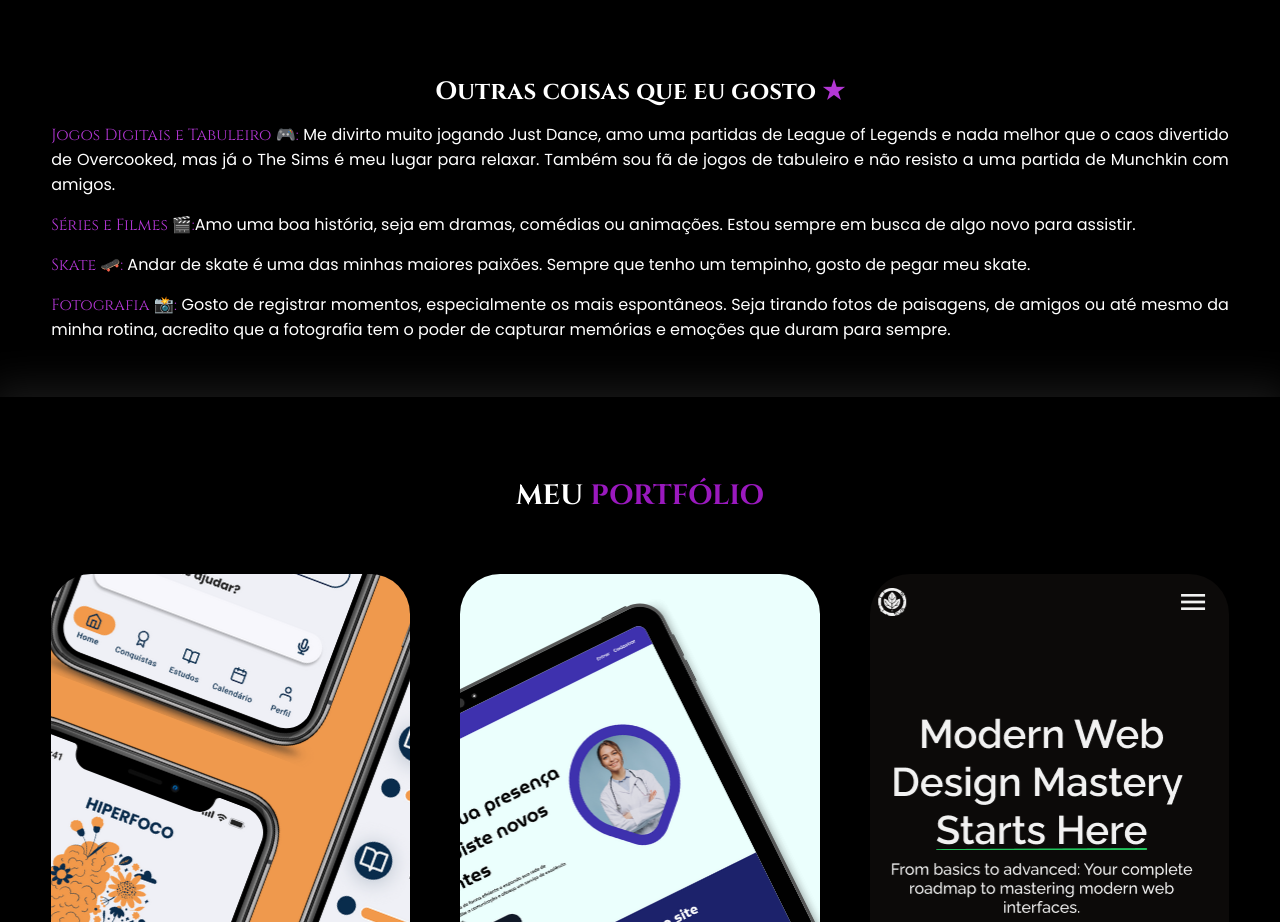
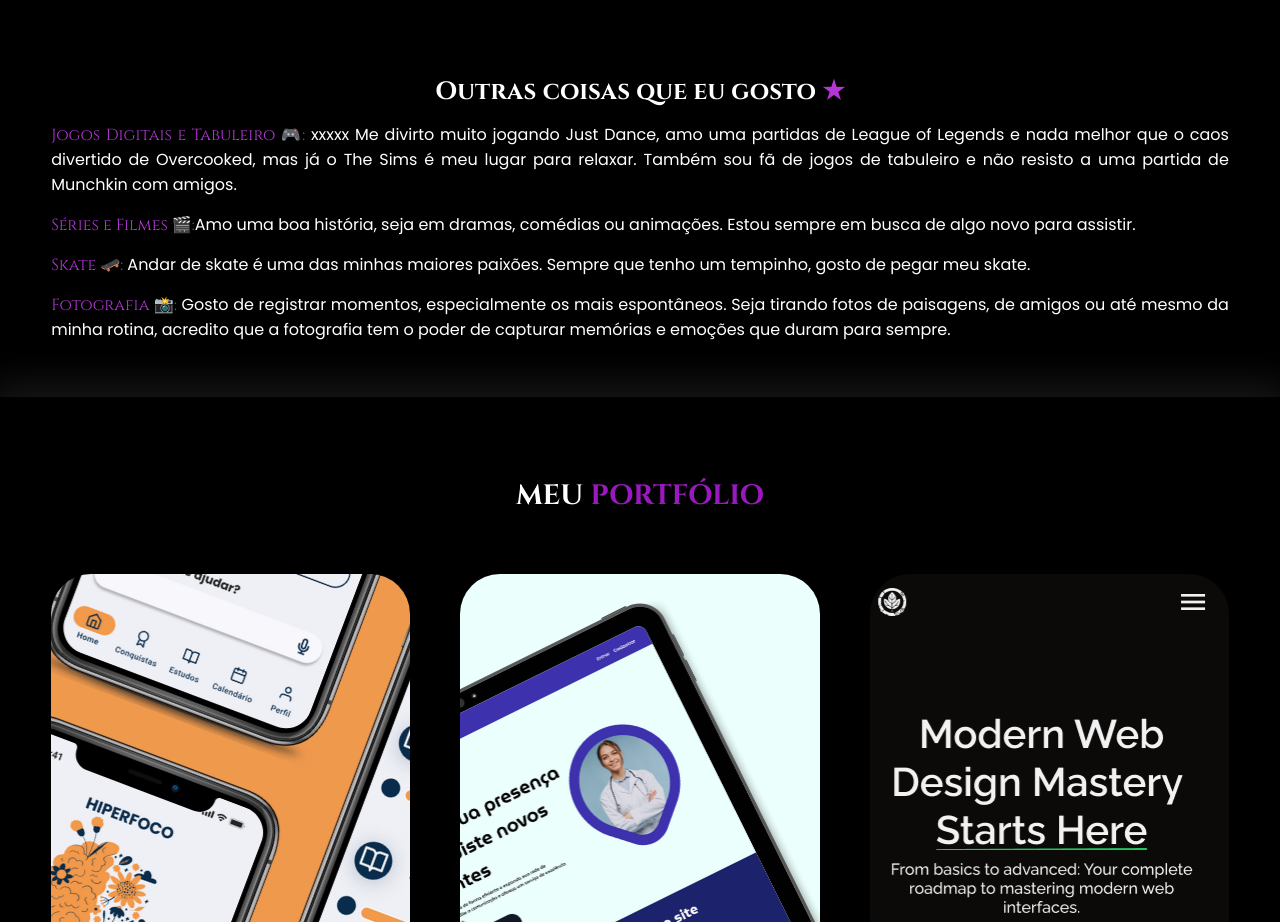
Before and after one commit to Gaburiiere/Portfolio, a plain HTML site: page index.html in a window 1280 px wide. Shown: the part 2866-3788 px from the top of the page. Drawn offline with nearby package versions, Linux system fonts and the light colour scheme; a web font is replaced by a local one.

Commit message:
segundo commit

```diff
--- a/index.html
+++ b/index.html
@@ -189,7 +189,7 @@
       <div class="flex">
         <div class="txt-coisas-que-gosto">
           <h1>Outras coisas que eu gosto <span>★</span></h1>
-          <p> <span>Jogos Digitais e Tabuleiro 🎮:</span>  Me divirto muito jogando Just Dance, amo uma partidas de League of Legends e nada melhor que o caos divertido de Overcooked, mas já o The Sims é meu lugar para relaxar. Também sou fã de jogos de tabuleiro e não resisto a uma partida de Munchkin com amigos.
+          <p> <span>Jogos Digitais e Tabuleiro 🎮:</span> xxxxx Me divirto muito jogando Just Dance, amo uma partidas de League of Legends e nada melhor que o caos divertido de Overcooked, mas já o The Sims é meu lugar para relaxar. Também sou fã de jogos de tabuleiro e não resisto a uma partida de Munchkin com amigos.
           </p>
           <p> <span>Séries e Filmes 🎬:</span>Amo uma boa história, seja em dramas, comédias ou animações. Estou sempre em busca de algo novo para assistir.
           </p>
```
